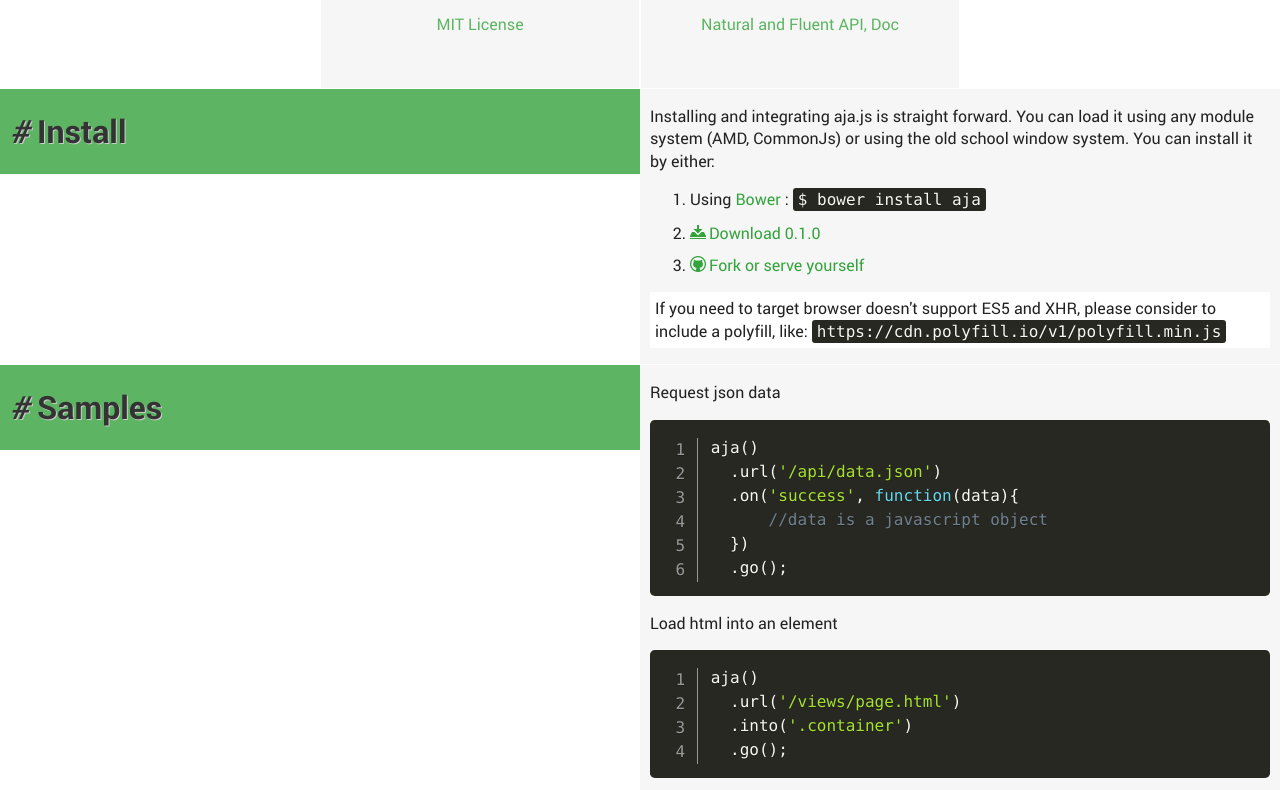
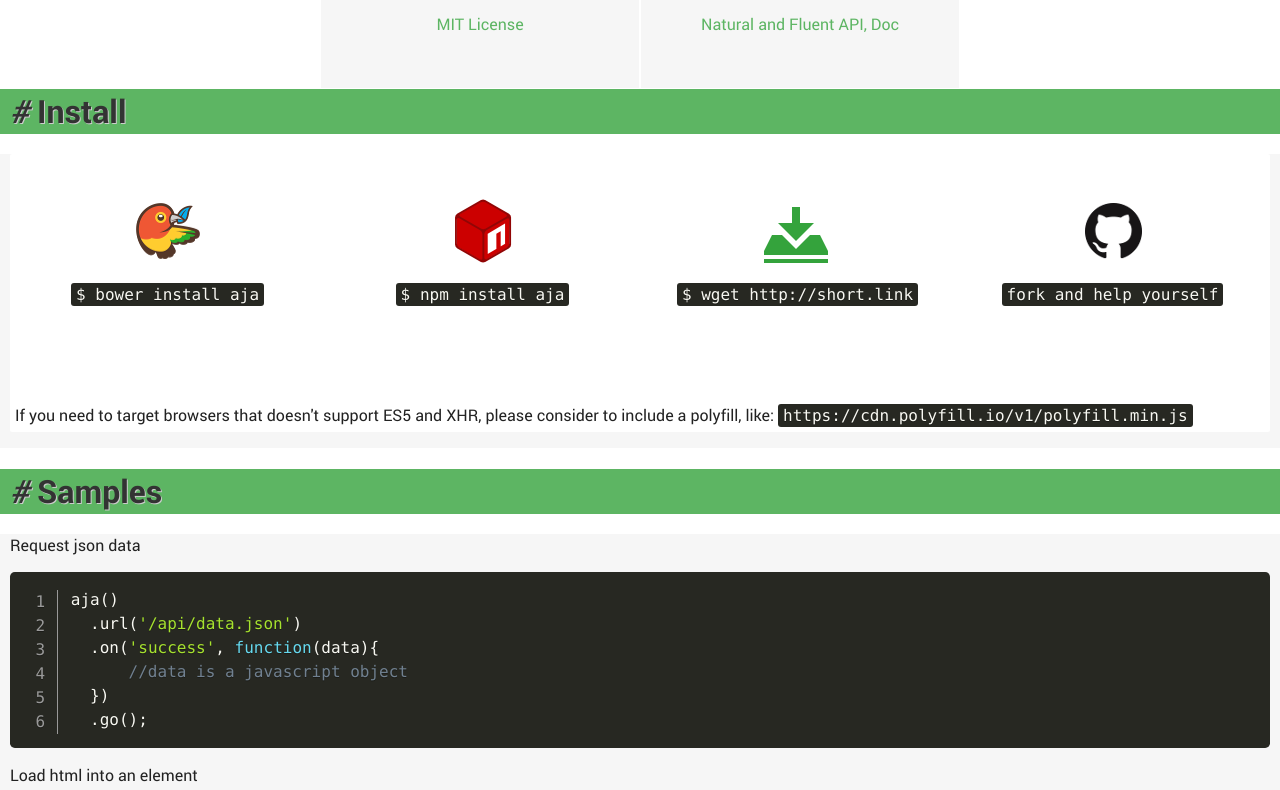
Before and after one commit to krampstudio/aja.js, a website: page index.html in a window 1280 px wide. Shown: the part 771-1561 px from the top of the page. Drawn offline with Linux system fonts and the light colour scheme.

Commit message:
update the install section

```diff
--- a/css/layout.css
+++ b/css/layout.css
@@ -15,6 +15,10 @@ body > header h1 {
     margin: 0;
     padding: 10px 0 10px 25px;
 }
+body > footer {
+   height: 100px;
+   padding-top: 40px;
+}
 nav {
     position: absolute;
     right: 0;
@@ -25,7 +29,6 @@ nav ul {
     margin: 0;
     padding: 0;
 }
-
 nav a {
     display: block;
     float: left;
@@ -71,12 +74,11 @@ article {
     height: 100%;
     margin: 0;
 }
-
 article > header,
 article > section{
     position: relative;
-    width: 50%;
-    float: left;
+    /*width: 50%;*/
+    /*float: left;*/
     padding: 0 10px;
 }
 article > header h3 {
--- a/css/theme.css
+++ b/css/theme.css
@@ -16,6 +16,7 @@ body {
 a {
     text-decoration: none;
     color: #34a33c;
+    transition: color 0.5s linear;
 }
 a:hover{
     color: #5db563;
@@ -76,6 +77,12 @@ a .icon{
 body > header{
     background: #333;
     color: #fff;
+}
+body > footer {
+    font-size: .9em;
+    text-align: center;
+    border-top: solid 10px #333;
+    background-color: #ddd;
 }
 nav {
     background: #333;
@@ -142,12 +149,12 @@ nav a.active:before, nav a:hover:before {
     font-size: 2em;
     font-weight: bold;
 }
-
 article > header {
     background: #5DB563;
     color: #333;
 }
 article > header h3{
+    color: #333;
     font-size: 2em;
     text-shadow: 1px 1px #ccc;
 }
@@ -159,3 +166,35 @@ article > section {
     background: #f6f6f6;
     border-bottom: solid 1px #fff;
 }
+
+#install ul{
+    position: relative;
+    list-style-type: none;
+    padding: 0;
+    width: 100%;
+    margin: 0 auto;
+}
+
+#install ul li{
+    position: relative;
+    padding: 40px 0 0 0;
+    margin: 0;
+    width: 25%;
+    height: 250px;
+    float: left;
+    overflow: hidden;
+    text-align: center;
+}
+
+#install ul li a{
+    font-size: 4em;
+    display: block;
+}
+#install ul li a img{
+    opacity: 1;
+    transition: opacity 0.5s linear;
+}
+#install ul li a:hover img{
+    opacity: 0.8;
+    transition: opacity 0.5s linear;
+}
--- a/index.html
+++ b/index.html
@@ -71,20 +71,27 @@
             <header>
                 <h3>Install</h3>
             </header>
+
             <section>
-                <p>Installing and integrating aja.js is straight forward. You can load it using any module system (AMD, CommonJs) or using the old school window system. You can install it by either:</p>
-                <ol>
+                <ul>
                     <li>
-                        Using <a href="http://bower.io">Bower</a> : <code class="inline">$ bower install aja </code>
+                        <a href="#"><img src="./img/bower.png" alt="aja.js on bower" /></a>
+                        <code class="inline">$ bower install aja </code>
                     </li>
                     <li>
-                        <a href="http://www.github.com/krampstudio/aja.js/releases/tag/0.1.0"><span class="icon icon-download"></span>Download 0.1.0</a>
+                        <a href="#"><img src="./img/npm.png" alt="aja.js on npm" /></a>
+                        <code class="inline">$ npm install aja </code>
                     </li>
                     <li>
-                        <a href="http://www.github.com/kramstudio/aja.js"><span class="icon icon-github"></span>Fork or serve yourself</a>
+                        <a href="http://www.github.com/krampstudio/aja.js/releases/tag/0.1.0"><span class="icon icon-download"></span></a>
+                        <code class="inline">$ wget http://short.link </code>
                     </li>
-                </ol>
-                <p class="warning">If you need to target browser doesn't support ES5 and XHR, please consider to include a polyfill, like:
+                    <li>
+                        <a href="http://www.github.com/kramstudio/aja.js"><img src="./img/github.png" alt="aja.js on github" /></a>
+                        <code class="inline">fork and help yourself</code>
+                    </li>
+                </ul>
+                <p class="warning">If you need to target browsers that doesn't support ES5 and XHR, please consider to include a polyfill, like:
                     <code class="inline">https://cdn.polyfill.io/v1/polyfill.min.js</code>
                 </p>
             </section>
@@ -163,10 +170,10 @@ aja()
 
 
             </section>
-        </aricle>
+        </article>
 
-        <footer class="wrapper">
-            <p>2014 - <code>&lt;eval ['chevrier', 'bertrand'].join('.') + '@gmail.com' &gt;</code> - <a href="http://krampstudio.com">krampstudio.com</a></p>
+        <footer>
+            2014 - <code class="inline">eval(['chevrier', 'bertrand'].join('.') + '@gmail.com')</code> - <a href="http://krampstudio.com">krampstudio.com</a>
         </footer>
 
         <script src="js/vendor/prism/prism.js"></script>
```
Also changed, not shown: img/bower.png (added), img/github.png (added), img/npm.png (added).
